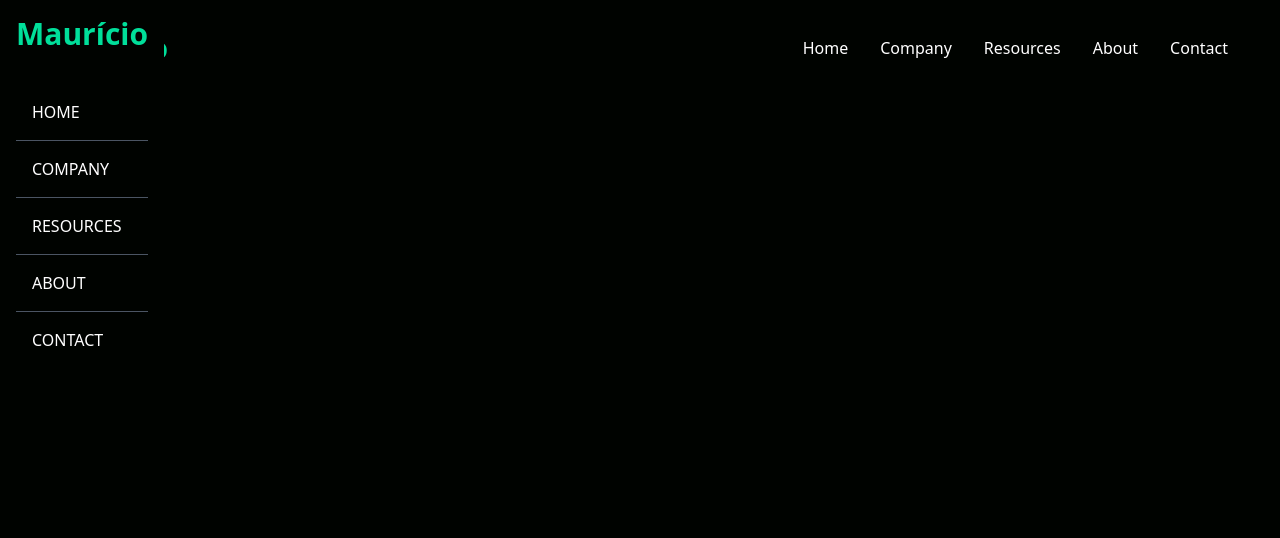
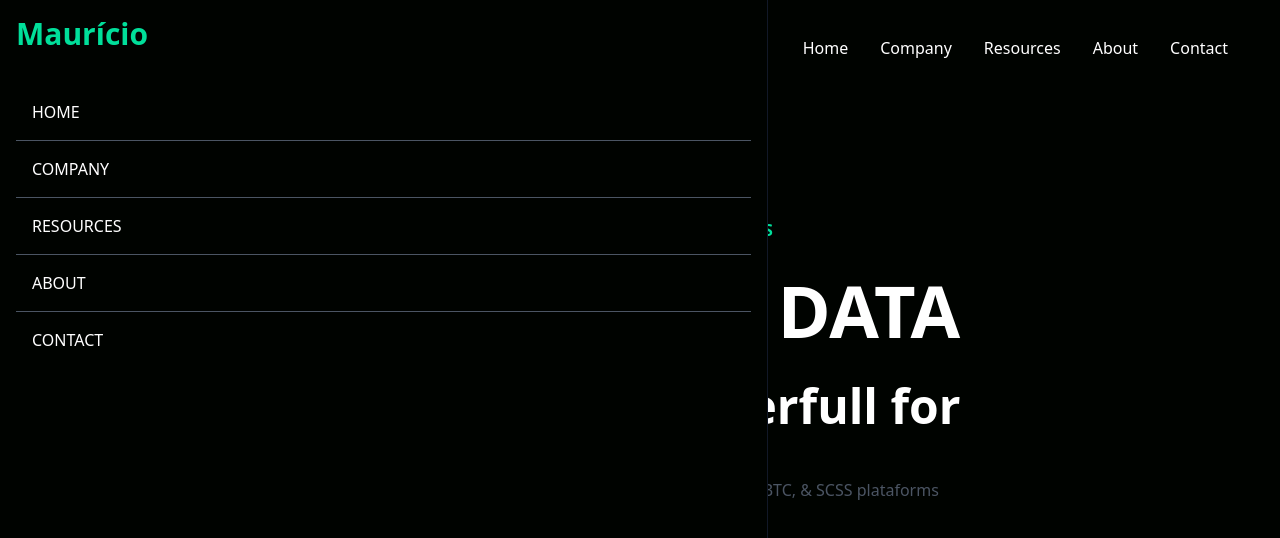
Before and after one commit to mauriciocosta404/portifolio, a React (Create React App) app: page / in a window 1280 px wide. Shown: the top 538 px of the page. Built offline with nearby package versions, Linux system fonts and the light colour scheme.

Commit message:
feat: adicionando o banner

```diff
--- a/package.json
+++ b/package.json
@@ -14,6 +14,7 @@
     "react-dom": "^18.2.0",
     "react-icons": "^4.6.0",
     "react-scripts": "5.0.1",
+    "react-typed": "^1.2.0",
     "typescript": "^4.4.2",
     "web-vitals": "^2.1.0"
   },
--- a/src/App.tsx
+++ b/src/App.tsx
@@ -1,10 +1,12 @@
 import React from 'react';
 import NavBar from './components/navBar';
+import Hero from './components/hero';
 
 function App() {
   return (
     <div>
       <NavBar/>
+      <Hero/>
     </div>
   );
 }
--- /dev/null
+++ b/src/components/hero.tsx
@@ -0,0 +1,19 @@
+import Typed from 'react-typed';
+
+const Hero=()=>{
+    return(
+        <div className="text-white">
+            <div className="max-w-[800px] mt-[-96px] w-full h-screen mx-auto text-center flex flex-col justify-center">
+                <p className="text-[#00df9a] font-bold p-2">GROWING WITH DATA ANALYTICS</p>
+                <h1 className="md:text-7xl sm:text-6xl text-4xl font-bold md:py-6">GROW WITH DATA</h1>
+                <div>
+                    <p className="md:text-5xl sm:text-4xl text-xl py-3 font-bold">Fast, flexible, powerfull for</p>
+                    <Typed className="md:text-3xl sm:text-1xl text-xl font-bold" strings={['Mauricio Fullstack']} typeSpeed={120} backSpeed={140} loop/>
+                </div>
+                <p className='md:text-1xl font-bold-300 text-gray-600'>Monitor your data analytics to increase revenue for BTB,BTC, & SCSS plataforms</p>
+                <button className='bg-[#00df9a] w-[200px] rounded-md mx-auto font-medium my-6 p-2 text-black'>Get Started</button>
+            </div>
+        </div>
+    )
+}
+export default Hero;
--- a/src/components/navBar.tsx
+++ b/src/components/navBar.tsx
@@ -16,7 +16,7 @@ const NavBar=()=>{
             <div onClick={()=>setNav(!nav)} className='block md:hidden'>
                 {!nav ? <AiOutlineClose size={20} /> : <AiOutlineMenu size={20}/>}
             </div>
-            <div className={!nav ? 'fixed left-0 top-0 w-[60%]border-r border-r-gray-900 h-full bg-[#000300] ease-in-out duration-500':'fixed left-[100%]'}>
+            <div className={!nav ? 'fixed left-0 top-0 w-[60%] border-r border-r-gray-900 h-full bg-[#000300] ease-in-out duration-500':'fixed left-[100%]'}>
                 <h1 className="w-full text-3xl font-bold text-[#00df9a] m-4">Maurício</h1>
                 <ul className="uppercase p-4 ">
                     <li className="p-4 border-b border-gray-600">Home</li>
```
Also changed, not shown: 1 other file (tests, documents, lock files or other folders).
